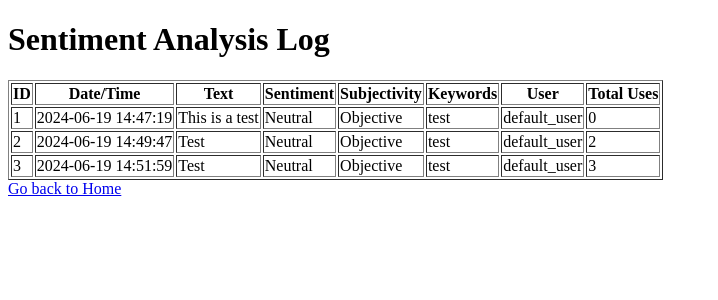
After one commit to sam-bergit/sentiment-analyzer, a Flask app: page /log in a window 1280 px wide. The commit adds this page. Shown: the top 300 px of the page, without its empty margins (0-718 px from the left). Run offline with Flask 3, Linux system fonts and the light colour scheme.

Commit message:
Add historical data storage feature

```diff
--- /dev/null
+++ b/analysis_log.csv
@@ -0,0 +1,2 @@
+ID,DateTime,Text,Sentiment,Subjectivity,Keywords,User,TotalUses
+1,2024-06-19 14:40:18,Test,Neutral,Objective,test,default_user,1
--- a/app.py
+++ b/app.py
@@ -1,10 +1,11 @@
-from flask import Flask, request, render_template  # Import necessary modules from Flask
-from textblob import TextBlob  # Import TextBlob for sentiment analysis
-import pandas as pd  # Import pandas for handling CSV files
-import os  # Import os for file handling
-from werkzeug.utils import secure_filename  # Import secure_filename for securing uploaded file names
-from rake_nltk import Rake  # Import RAKE for keyword extraction
-import nltk  # Import nltk for downloading stopwords
+from flask import Flask, request, render_template
+from textblob import TextBlob
+import pandas as pd
+import os
+import datetime
+from werkzeug.utils import secure_filename
+from rake_nltk import Rake
+import nltk
 
 # Ensure that the NLTK stopwords and punkt tokenizer are downloaded
 nltk.download('stopwords')
@@ -16,6 +17,38 @@ app = Flask(__name__)
 # Configure the upload folder for storing uploaded files
 app.config['UPLOAD_FOLDER'] = 'uploads'
 os.makedirs(app.config['UPLOAD_FOLDER'], exist_ok=True)
+
+# Define the log_analysis function
+def log_analysis(text, sentiment, subjectivity, keywords, user='default_user'):
+    # Create the log file if it doesn't exist
+    if not os.path.exists('log.csv'):
+        log_df = pd.DataFrame(columns=['ID', 'Date/Time', 'Text', 'Sentiment', 'Subjectivity', 'Keywords', 'User', 'Total Uses'])
+    else:
+        log_df = pd.read_csv('log.csv')
+
+    # Initialize total_uses to 0
+    total_uses = 0
+
+    # Determine the new ID for the entry
+    if not log_df.empty:
+        id = log_df['ID'].max() + 1
+        # Count the total uses by the user
+        total_uses = log_df[log_df['User'] == user].shape[0] + 1
+    else:
+        id = 1
+
+    # Get the current date and time
+    date_time = datetime.datetime.now().strftime('%Y-%m-%d %H:%M:%S')
+
+    # Create a new log entry
+    new_entry = pd.DataFrame([[id, date_time, text, sentiment, subjectivity, keywords, user, total_uses]],
+                             columns=['ID', 'Date/Time', 'Text', 'Sentiment', 'Subjectivity', 'Keywords', 'User', 'Total Uses'])
+
+    # Append the new entry to the log DataFrame
+    log_df = log_df.append(new_entry, ignore_index=True)
+
+    # Save the updated log DataFrame to the CSV file
+    log_df.to_csv('log.csv', index=False)
 
 # Define the route for the home page
 @app.route('/')
@@ -39,6 +72,7 @@ def analyze():
         rake.extract_keywords_from_text(text)
         keywords = ', '.join(rake.get_ranked_phrases())
         results.append((text, sentiment, subjectivity, keywords))  # Store the result as a list of tuples
+        log_analysis(text, sentiment, subjectivity, keywords, user='default_user')  # Log the analysis
 
     # Check if a file is submitted through the form
     elif 'file' in request.files:
@@ -64,12 +98,22 @@ def analyze():
             rake.extract_keywords_from_text(text)
             keywords = ', '.join(rake.get_ranked_phrases())
             results.append((text, sentiment, subjectivity, keywords))  # Store the result as a list of tuples
+            log_analysis(text, sentiment, subjectivity, keywords, user='default_user')  # Log the analysis
     else:
         return "No input provided"  # If no input is provided, return a message
 
     # Render the results.html template with the results
     return render_template('results.html', results=results)
 
+# Define the route for displaying the log
+@app.route('/log')
+def display_log():
+    if not os.path.exists('log.csv'):
+        return "No log entries found."
+
+    log_df = pd.read_csv('log.csv')
+    return render_template('log.html', log_entries=log_df.to_dict(orient='records'))
+
 # Run the Flask application
 if __name__ == '__main__':
     app.run(debug=True)
--- /dev/null
+++ b/log.csv
@@ -0,0 +1,4 @@
+ID,Date/Time,Text,Sentiment,Subjectivity,Keywords,User,Total Uses
+1,2024-06-19 14:47:19,This is a test,Neutral,Objective,test,default_user,0
+2,2024-06-19 14:49:47,Test,Neutral,Objective,test,default_user,2
+3,2024-06-19 14:51:59,Test,Neutral,Objective,test,default_user,3
--- a/templates/index.html
+++ b/templates/index.html
@@ -18,5 +18,10 @@
         <!-- Submit button to send the form data for analysis -->
         <input type="submit" value="Analyze Sentiment">
     </form>
+    <br>
+    <!-- Button to go to the log page -->
+    <form action="/log" method="get">
+        <button type="submit">View Analysis Log</button>
+    </form>
 </body>
 </html>
--- /dev/null
+++ b/templates/log.html
@@ -0,0 +1,36 @@
+<!DOCTYPE html>
+<html lang="en">
+<head>
+    <meta charset="UTF-8">
+    <meta name="viewport" content="width=device-width, initial-scale=1.0">
+    <title>Sentiment Analysis Log</title>
+</head>
+<body>
+    <h1>Sentiment Analysis Log</h1>
+    <table border="1">
+        <tr>
+            <th>ID</th>
+            <th>Date/Time</th>
+            <th>Text</th>
+            <th>Sentiment</th>
+            <th>Subjectivity</th>
+            <th>Keywords</th>
+            <th>User</th>
+            <th>Total Uses</th>
+        </tr>
+        {% for entry in log_entries %}
+        <tr>
+            <td>{{ entry['ID'] }}</td>
+            <td>{{ entry['Date/Time'] }}</td>
+            <td>{{ entry['Text'] }}</td>
+            <td>{{ entry['Sentiment'] }}</td>
+            <td>{{ entry['Subjectivity'] }}</td>
+            <td>{{ entry['Keywords'] }}</td>
+            <td>{{ entry['User'] }}</td>
+            <td>{{ entry['Total Uses'] }}</td>
+        </tr>
+        {% endfor %}
+    </table>
+    <a href="/">Go back to Home</a>
+</body>
+</html>
```
